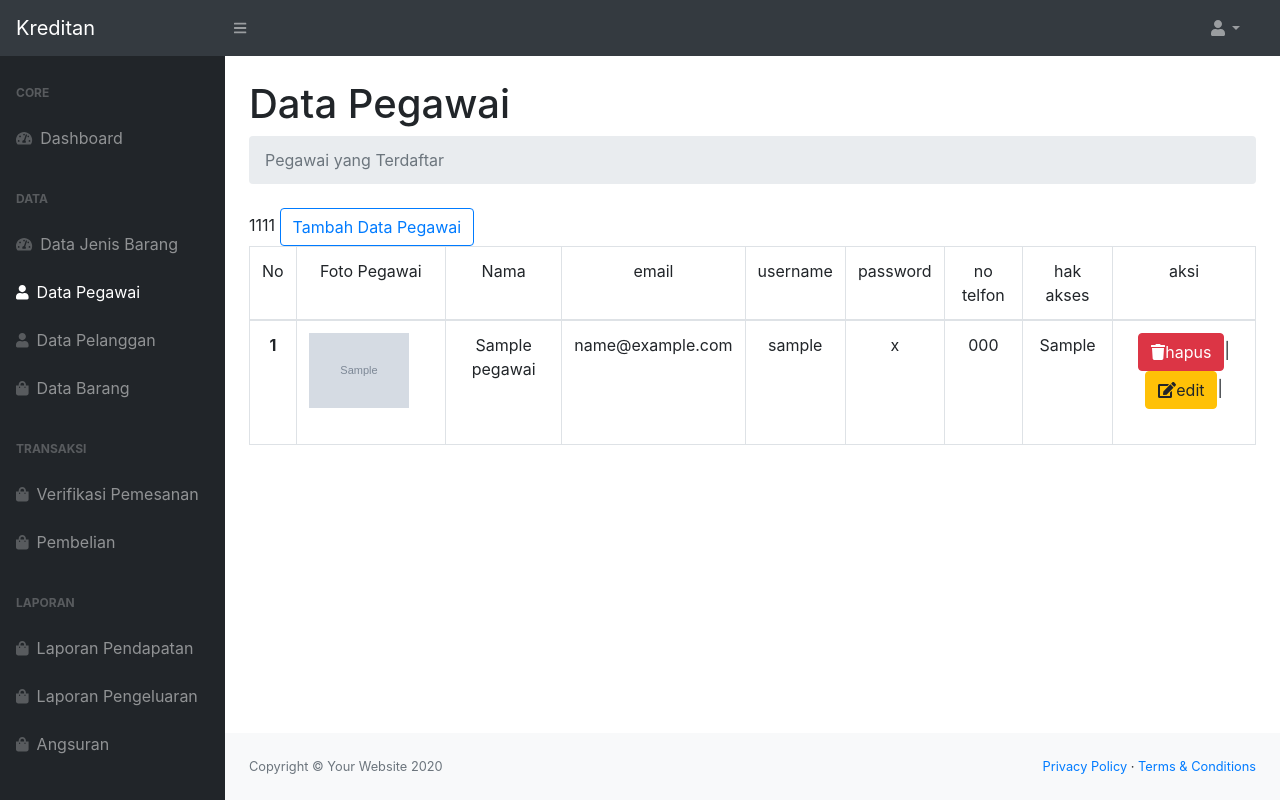
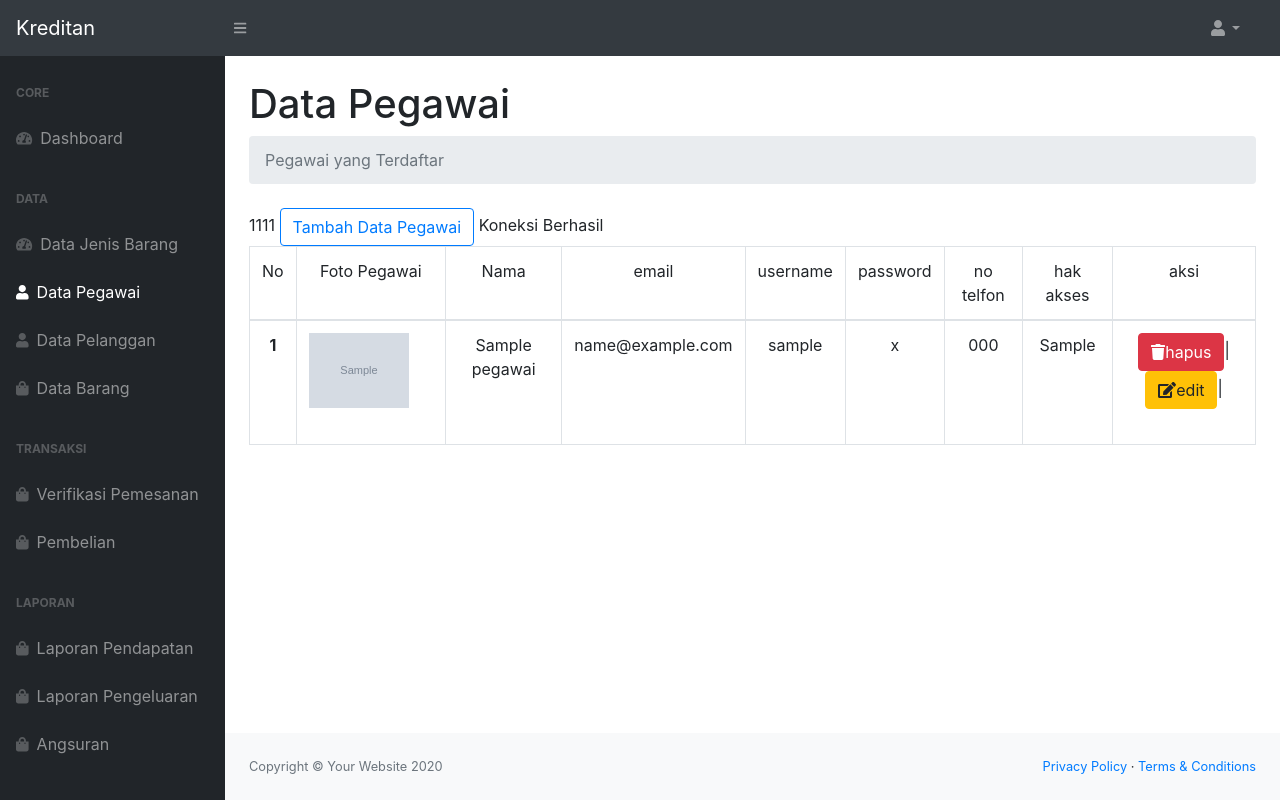
Before and after one commit to ArizSaputra/project, a PHP site: page /pengguna/pengguna.php in a window 1280 px wide. Run offline with PHP 8.4, Linux system fonts and the light colour scheme; the visitor is signed in with stand-in values (Sample User, id 1); tables that the repository leaves empty or names only in its code hold one stand-in row (values such as "Sample post"); grey boxes marked "Sample" are stand-in pictures; some libraries are stand-ins or nearby versions.

Commit message:
first commit

```diff
--- a/pengguna/fungsi_pengguna.php
+++ b/pengguna/fungsi_pengguna.php
@@ -1,6 +1,11 @@
 <?php
 
 $conn = mysqli_connect("localhost", "root", "", "angsur_database");
+if (!$conn) {
+    die("Koneksi Gagal: " . mysqli_connect_error());
+} else {
+    echo "Koneksi Berhasil";
+}
 
 
 function query($query)
```
